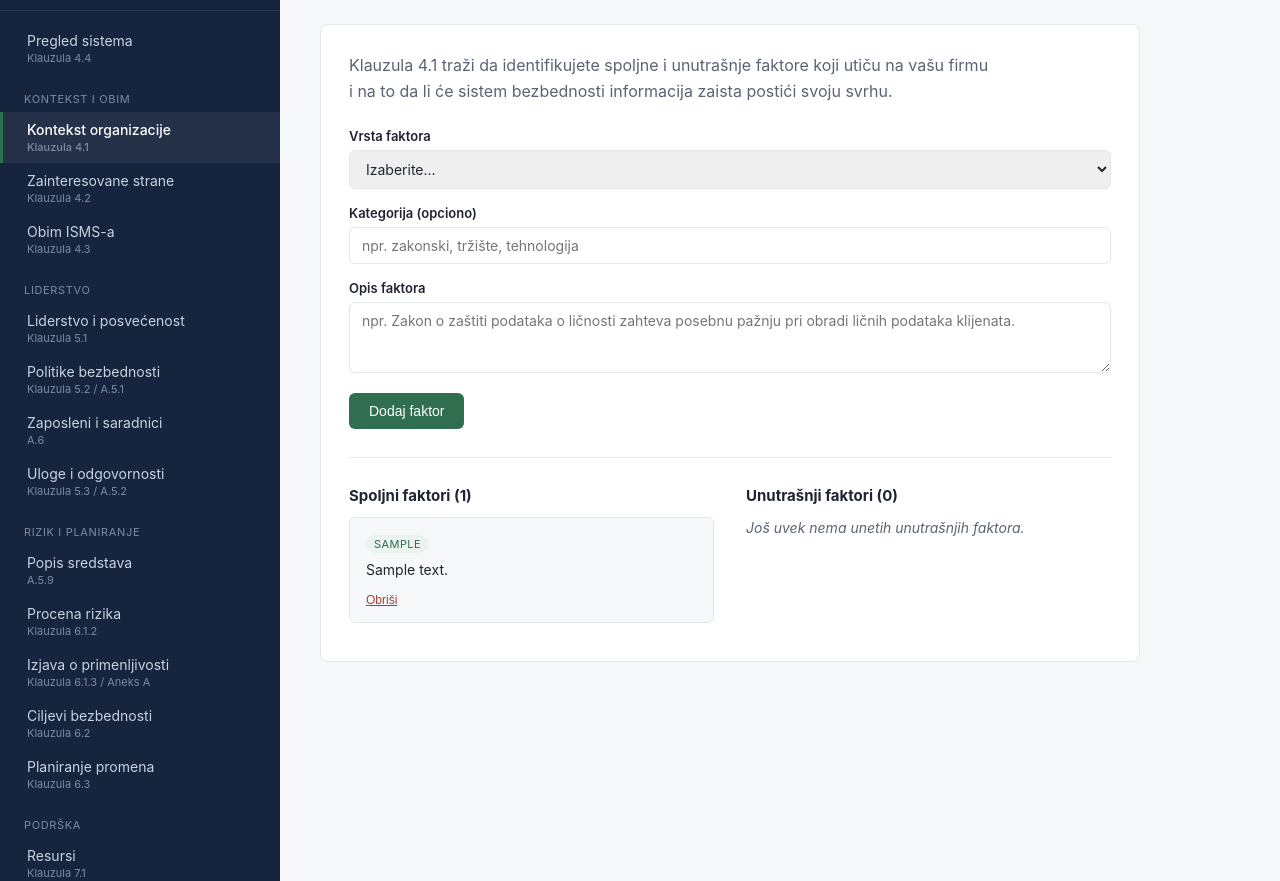
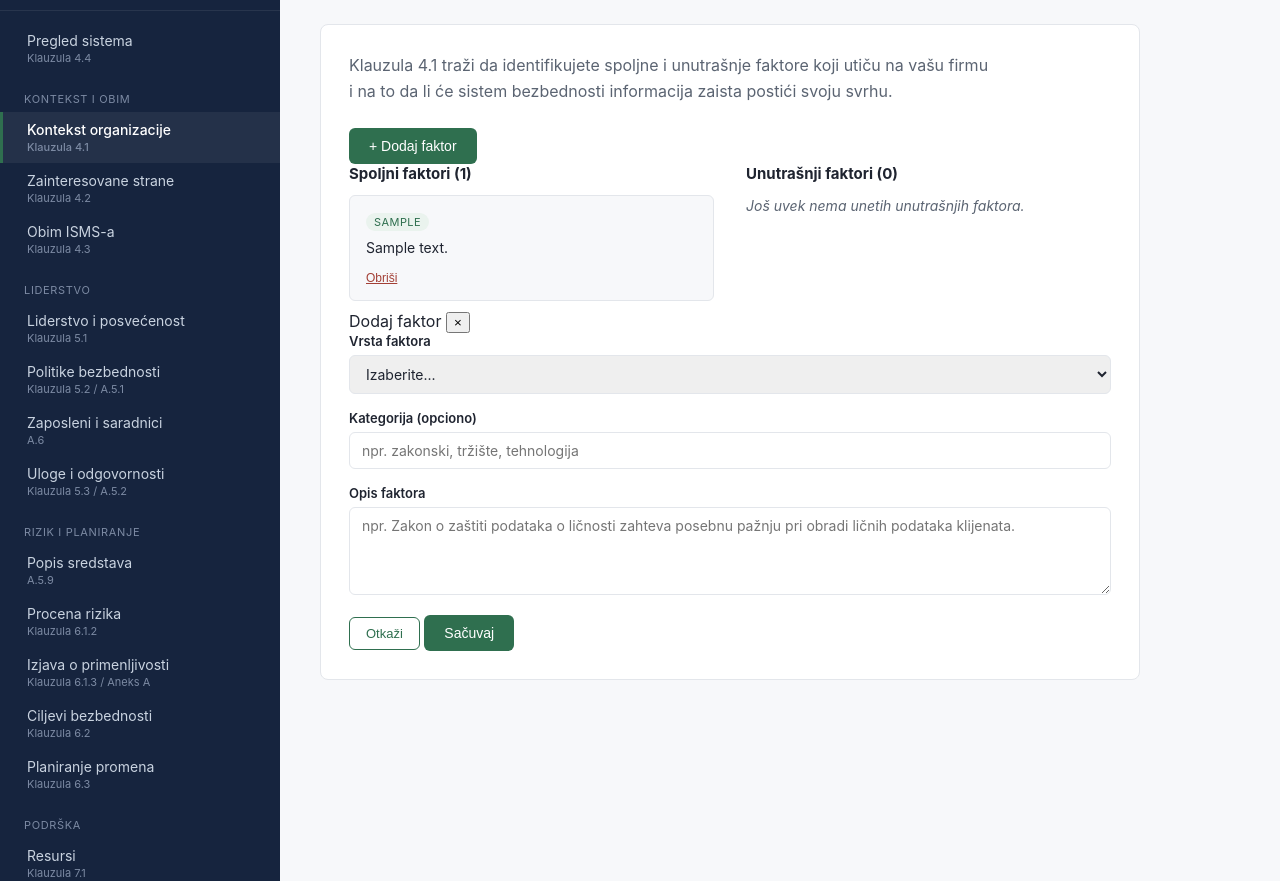
Before and after one commit to alennikolic/InfoSecRelax, a PHP site: page /index.php?page=kontekst in a window 1280 px wide. Shown: the part 78-959 px from the top of the page. Run offline with PHP 8.4, Linux system fonts and the light colour scheme; tables that the repository leaves empty hold one stand-in row (values such as "Sample post").

Commit message:
Update kontekst.php

```diff
--- a/src/modules/kontekst.php
+++ b/src/modules/kontekst.php
@@ -1,11 +1,22 @@
 <?php
 /**
- * modules/kontekst.php - Klauzula 4.1: Kontekst organizacije.
+ * src/modules/kontekst.php - Klauzula 4.1: Kontekst organizacije.
  *
- * Prvi potpuno funkcionalan modul u aplikaciji. Uspostavlja obrazac
- * (forma za dodavanje + prikaz + brisanje, sve nad jednom tabelom) koji
- * će se ponoviti, uz manje izmene, kroz većinu ostalih modula.
+ * Prvi potpuno funkcionalan modul u aplikaciji, i prvi koji dobija
+ * pravu formu za uređivanje (ne samo dodaj/obriši/status) - kroz
+ * modalni prozorčić koji se puni preko JavaScript-a umesto navigacije
+ * na posebnu stranicu. Ista forma (istog ID-a u HTML-u) služi i za
+ * dodavanje i za uređivanje - JS samo menja naslov, vrednost skrivenog
+ * action polja i popunjava/prazni ostala polja pre otvaranja.
+ *
+ * Napomena: kao i svuda u aplikaciji, forma pri grešci validacije ne
+ * pamti prethodno unete vrednosti - kod modala to dodatno znači da se
+ * modal ne otvara automatski nazad, samo se poruka o grešci prikaže na
+ * vrhu stranice. Isti nivo jednostavnosti kao i pre, sada primenjen i
+ * na modal.
  */
+
+declare(strict_types=1);
 
 require __DIR__ . '/../config/database.php';
 
@@ -37,6 +48,39 @@ if ($_SERVER['REQUEST_METHOD'] === 'POST' && ($_POST['action'] ?? '') === 'add')
             'factor_type' => $factorType,
             'description' => $description,
             'category'    => $category !== '' ? $category : null,
+        ]);
+
+        header('Location: ?page=kontekst');
+        exit;
+    }
+}
+
+// --- Ažuriranje postojećeg faktora ---
+if ($_SERVER['REQUEST_METHOD'] === 'POST' && ($_POST['action'] ?? '') === 'update') {
+    $id          = (int) ($_POST['id'] ?? 0);
+    $factorType  = $_POST['factor_type'] ?? '';
+    $description = trim($_POST['description'] ?? '');
+    $category    = trim($_POST['category'] ?? '');
+
+    if (!in_array($factorType, ['spoljni', 'unutrasnji'], true)) {
+        $errors[] = 'Izaberite da li je faktor spoljni ili unutrašnji.';
+    }
+    if ($description === '') {
+        $errors[] = 'Opis faktora je obavezan.';
+    }
+
+    if (empty($errors)) {
+        $stmt = $pdo->prepare(
+            'UPDATE context_factors
+             SET factor_type = :factor_type, description = :description, category = :category
+             WHERE id = :id AND organization_id = :org_id'
+        );
+        $stmt->execute([
+            'factor_type' => $factorType,
+            'description' => $description,
+            'category'    => $category !== '' ? $category : null,
+            'id'          => $id,
+            'org_id'      => $organizationId,
         ]);
 
         header('Location: ?page=kontekst');
@@ -79,31 +123,7 @@ $internalFactors = array_filter($allFactors, fn(array $f): bool => $f['factor_ty
 </div>
 <?php endif; ?>
 
-<form method="post" class="factor-form">
-    <input type="hidden" name="action" value="add">
-
-    <div class="form-row">
-        <label for="factor_type">Vrsta faktora</label>
-        <select name="factor_type" id="factor_type" required>
-            <option value="">Izaberite...</option>
-            <option value="spoljni">Spoljni</option>
-            <option value="unutrasnji">Unutrašnji</option>
-        </select>
-    </div>
-
-    <div class="form-row">
-        <label for="category">Kategorija (opciono)</label>
-        <input type="text" name="category" id="category" placeholder="npr. zakonski, tržište, tehnologija">
-    </div>
-
-    <div class="form-row">
-        <label for="description">Opis faktora</label>
-        <textarea name="description" id="description" rows="3" required
-            placeholder="npr. Zakon o zaštiti podataka o ličnosti zahteva posebnu pažnju pri obradi ličnih podataka klijenata."></textarea>
-    </div>
-
-    <button type="submit" class="btn-primary">Dodaj faktor</button>
-</form>
+<button type="button" class="btn-primary" onclick="openAddFactorModal()">+ Dodaj faktor</button>
 
 <div class="factor-columns">
     <div class="factor-column">
@@ -128,3 +148,74 @@ $internalFactors = array_filter($allFactors, fn(array $f): bool => $f['factor_ty
         <?php endif; ?>
     </div>
 </div>
+
+<div class="modal-overlay" id="factor-modal-overlay" onclick="closeFactorModal()">
+    <div class="modal-box" onclick="event.stopPropagation()">
+        <div class="modal-header">
+            <span class="modal-title" id="factor-modal-title">Dodaj faktor</span>
+            <button type="button" class="modal-close" onclick="closeFactorModal()" aria-label="Zatvori">&times;</button>
+        </div>
+
+        <form method="post" id="factor-modal-form">
+            <input type="hidden" name="action" id="factor-modal-action" value="add">
+            <input type="hidden" name="id" id="factor-modal-id" value="">
+
+            <div class="form-row">
+                <label for="modal_factor_type">Vrsta faktora</label>
+                <select name="factor_type" id="modal_factor_type" required>
+                    <option value="">Izaberite...</option>
+                    <option value="spoljni">Spoljni</option>
+                    <option value="unutrasnji">Unutrašnji</option>
+                </select>
+            </div>
+
+            <div class="form-row">
+                <label for="modal_category">Kategorija (opciono)</label>
+                <input type="text" name="category" id="modal_category" placeholder="npr. zakonski, tržište, tehnologija">
+            </div>
+
+            <div class="form-row">
+                <label for="modal_description">Opis faktora</label>
+                <textarea name="description" id="modal_description" rows="4" required
+                    placeholder="npr. Zakon o zaštiti podataka o ličnosti zahteva posebnu pažnju pri obradi ličnih podataka klijenata."></textarea>
+            </div>
+
+            <div class="modal-actions">
+                <button type="button" class="btn-secondary" onclick="closeFactorModal()">Otkaži</button>
+                <button type="submit" class="btn-primary">Sačuvaj</button>
+            </div>
+        </form>
+    </div>
+</div>
+
+<script>
+function openAddFactorModal() {
+    document.getElementById('factor-modal-title').textContent = 'Dodaj faktor';
+    document.getElementById('factor-modal-action').value = 'add';
+    document.getElementById('factor-modal-id').value = '';
+    document.getElementById('modal_factor_type').value = '';
+    document.getElementById('modal_category').value = '';
+    document.getElementById('modal_description').value = '';
+    document.getElementById('factor-modal-overlay').classList.add('is-open');
+}
+
+function openEditFactorModal(factor) {
+    document.getElementById('factor-modal-title').textContent = 'Uredi faktor';
+    document.getElementById('factor-modal-action').value = 'update';
+    document.getElementById('factor-modal-id').value = factor.id;
+    document.getElementById('modal_factor_type').value = factor.factor_type;
+    document.getElementById('modal_category').value = factor.category;
+    document.getElementById('modal_description').value = factor.description;
+    document.getElementById('factor-modal-overlay').classList.add('is-open');
+}
+
+function closeFactorModal() {
+    document.getElementById('factor-modal-overlay').classList.remove('is-open');
+}
+
+document.addEventListener('keydown', function (event) {
+    if (event.key === 'Escape') {
+        closeFactorModal();
+    }
+});
+</script>
```
